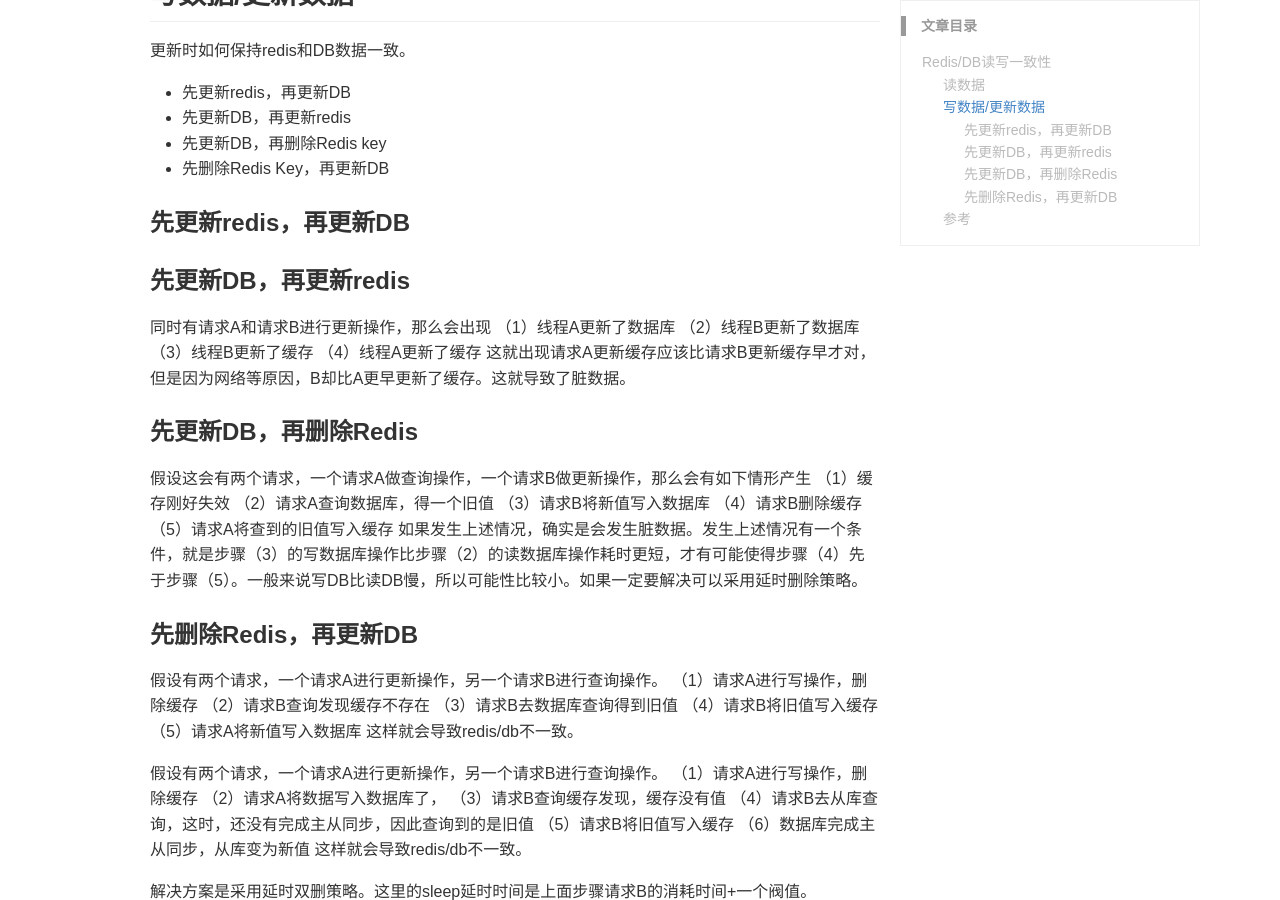
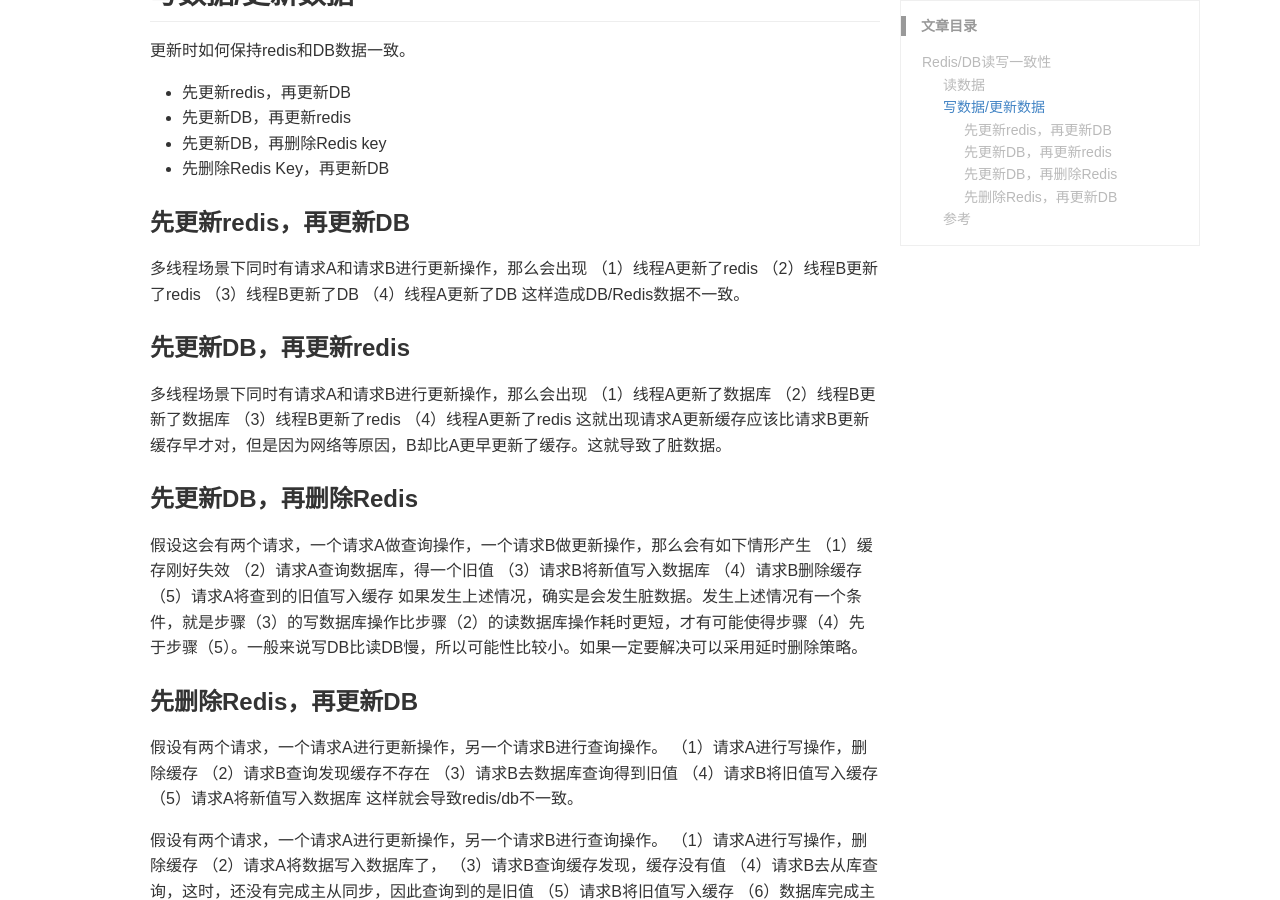
Before and after one commit to shidongwa/shidongwa.github.io, a Jekyll site: the page built from _posts/201806/2018-06-05-redis-DB-consistency.md, in a window 1280 px wide and 900 px high, scrolled down 547 px. Built offline with Jekyll 4.4.1, drawn with Linux system fonts in a browser that asks for light colours; comment, search, counter and statistics services are not loaded.

Commit message:
redis db consistency

```diff
--- a/_posts/201806/2018-06-05-redis-DB-consistency.md
+++ b/_posts/201806/2018-06-05-redis-DB-consistency.md
@@ -19,14 +19,19 @@
 * 先删除Redis Key，再更新DB
 
 ### 先更新redis，再更新DB
-
+多线程场景下同时有请求A和请求B进行更新操作，那么会出现
+（1）线程A更新了redis
+（2）线程B更新了redis
+（3）线程B更新了DB
+（4）线程A更新了DB
+这样造成DB/Redis数据不一致。
 
 ### 先更新DB，再更新redis
-同时有请求A和请求B进行更新操作，那么会出现
+多线程场景下同时有请求A和请求B进行更新操作，那么会出现
 （1）线程A更新了数据库
 （2）线程B更新了数据库
-（3）线程B更新了缓存
-（4）线程A更新了缓存
+（3）线程B更新了redis
+（4）线程A更新了redis
 这就出现请求A更新缓存应该比请求B更新缓存早才对，但是因为网络等原因，B却比A更早更新了缓存。这就导致了脏数据。
 
 ### 先更新DB，再删除Redis
```
